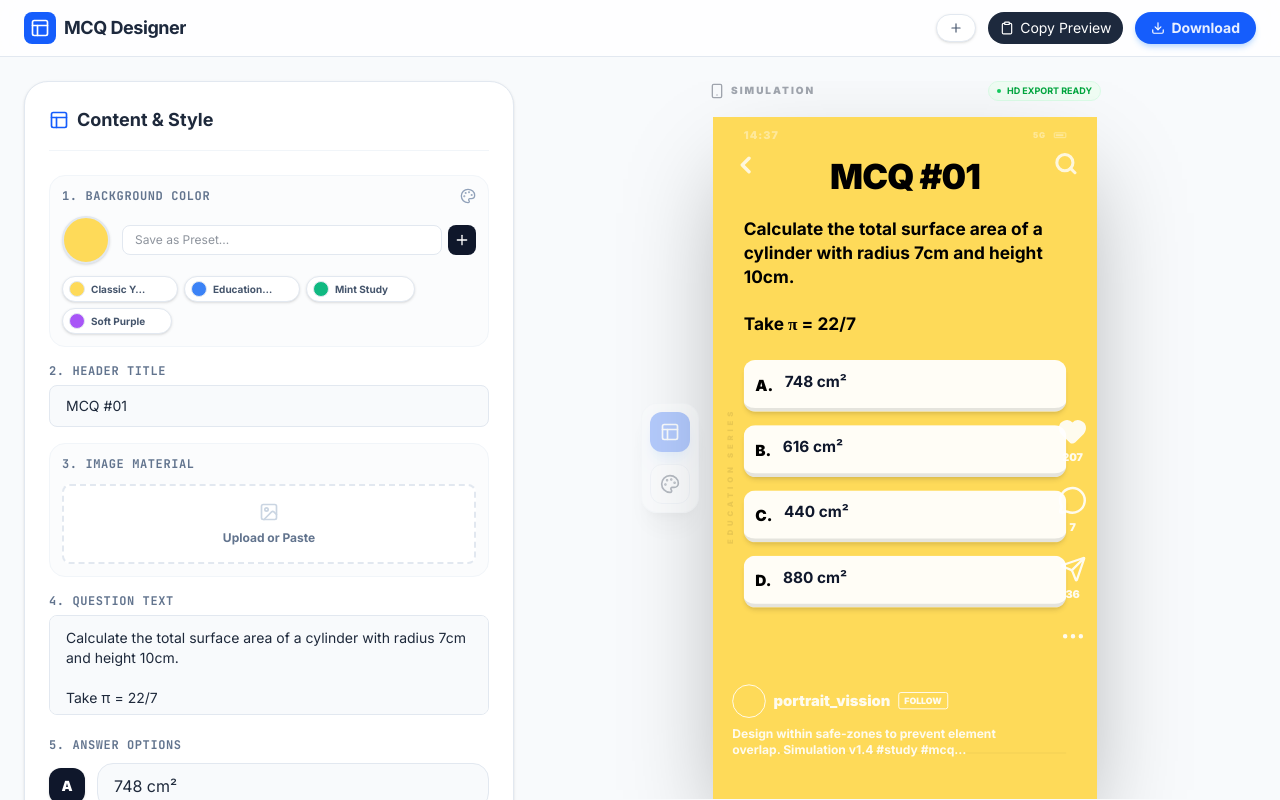
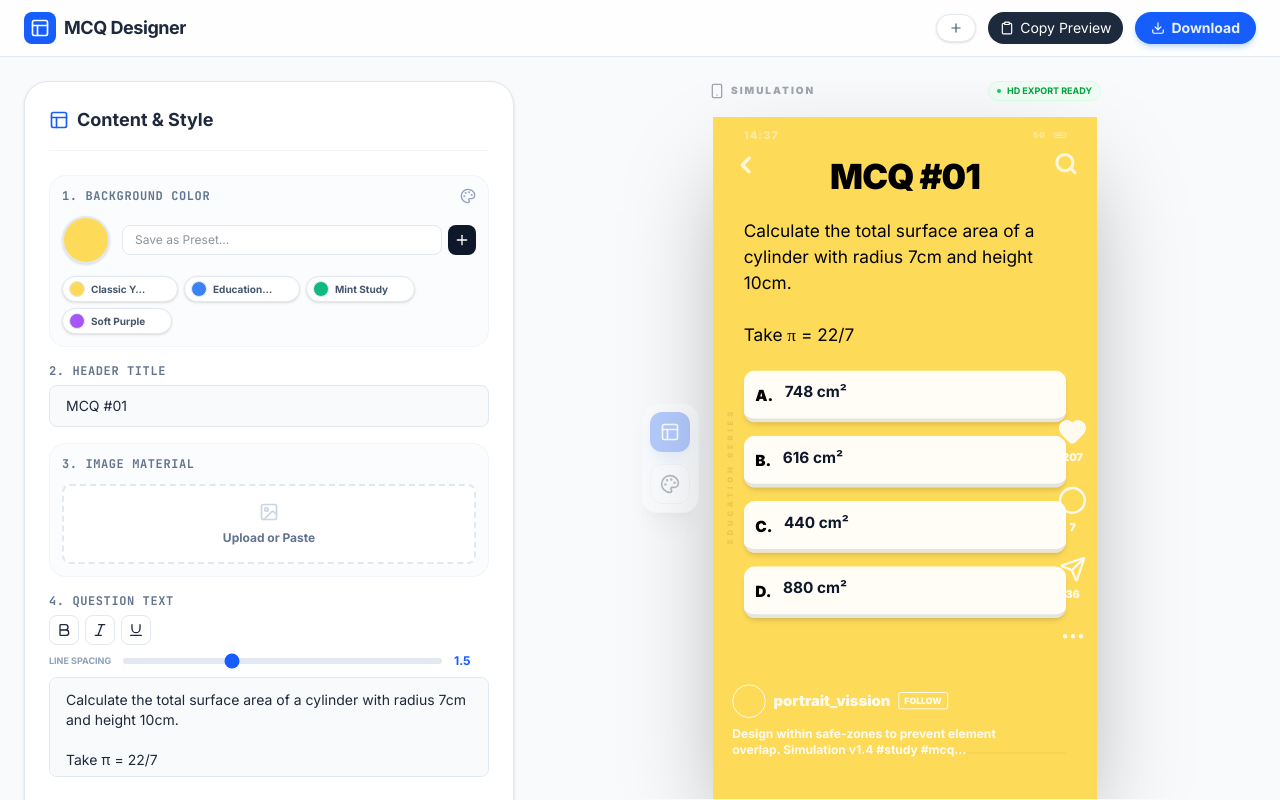
Before and after one commit to LongJumpingWolf/CorpusMedicus, a React (Vite) app: page / in a window 1280 px wide. Shown: the top 800 px of the page. Built offline with nearby package versions, Linux system fonts and the light colour scheme.

Commit message:
feat: add text formatting and line spacing to question text
Introduce formatting toolbar and line spacing control for question text.

Co-authored-by: LongJumpingWolf <228855015+LongJumpingWolf@users.noreply.github.com>

```diff
--- a/src/App.tsx
+++ b/src/App.tsx
@@ -1,6 +1,6 @@
 import React, { useState, useRef, ChangeEvent, useEffect, useCallback } from 'react';
 import { motion, AnimatePresence } from 'motion/react';
-import { Image as ImageIcon, Plus, Trash2, Layout, Smartphone, Share2, Download, Clipboard, Palette, Check, X, Type, ChevronLeft, Search, Heart, MessageCircle, Send, MoreHorizontal } from 'lucide-react';
+import { Image as ImageIcon, Plus, Trash2, Layout, Smartphone, Share2, Download, Clipboard, Palette, Check, X, Type, ChevronLeft, Search, Heart, MessageCircle, Send, MoreHorizontal, Bold, Italic, Underline } from 'lucide-react';
 import { toPng } from 'html-to-image';
 import Cropper from 'react-easy-crop';
 import { MCQData, ColorPreset } from './types';
@@ -29,7 +29,13 @@ const DEFAULT_DATA: MCQData = {
     questionSize: '18',
     optionSize: '16',
     optionPadding: 12,
-    optionGap: 14
+    optionGap: 14,
+    questionLineHeight: 1.5,
+    questionFormatting: {
+      bold: [],
+      italic: [],
+      underline: []
+    }
   },
   watermark: {
     text: 'EDUCATION SERIES',
@@ -437,6 +443,59 @@ export default function App() {
                 {/* 4. Question Text */}
                 <div>
                   <label className="block text-xs font-bold uppercase text-slate-500 mb-1.5 tracking-wider font-mono">4. Question Text</label>
+
+                  {/* Formatting Toolbar */}
+                  <div className="flex gap-1.5 mb-2">
+                    <button
+                      onClick={() => setData(prev => ({
+                        ...prev,
+                        fontSettings: { ...prev.fontSettings, questionFormatting: { ...prev.fontSettings.questionFormatting, bold: prev.fontSettings.questionFormatting.bold.length > 0 ? [] : [{ start: 0, end: prev.question.length }] } }
+                      }))}
+                      className={`p-1.5 rounded-lg border transition-all ${data.fontSettings.questionFormatting.bold.length > 0 ? 'bg-blue-100 border-blue-400' : 'bg-white border-slate-200 hover:border-slate-300'}`}
+                      title="Bold"
+                    >
+                      <Bold className="w-4 h-4" />
+                    </button>
+                    <button
+                      onClick={() => setData(prev => ({
+                        ...prev,
+                        fontSettings: { ...prev.fontSettings, questionFormatting: { ...prev.fontSettings.questionFormatting, italic: prev.fontSettings.questionFormatting.italic.length > 0 ? [] : [{ start: 0, end: prev.question.length }] } }
+                      }))}
+                      className={`p-1.5 rounded-lg border transition-all ${data.fontSettings.questionFormatting.italic.length > 0 ? 'bg-blue-100 border-blue-400' : 'bg-white border-slate-200 hover:border-slate-300'}`}
+                      title="Italic"
+                    >
+                      <Italic className="w-4 h-4" />
+                    </button>
+                    <button
+                      onClick={() => setData(prev => ({
+                        ...prev,
+                        fontSettings: { ...prev.fontSettings, questionFormatting: { ...prev.fontSettings.questionFormatting, underline: prev.fontSettings.questionFormatting.underline.length > 0 ? [] : [{ start: 0, end: prev.question.length }] } }
+                      }))}
+                      className={`p-1.5 rounded-lg border transition-all ${data.fontSettings.questionFormatting.underline.length > 0 ? 'bg-blue-100 border-blue-400' : 'bg-white border-slate-200 hover:border-slate-300'}`}
+                      title="Underline"
+                    >
+                      <Underline className="w-4 h-4" />
+                    </button>
+                  </div>
+
+                  {/* Line Spacing Control */}
+                  <div className="mb-2 flex items-center gap-3">
+                    <label className="text-[9px] font-bold text-slate-400 uppercase">Line Spacing</label>
+                    <input
+                      type="range"
+                      min="1"
+                      max="2.5"
+                      step="0.1"
+                      value={data.fontSettings.questionLineHeight}
+                      onChange={(e) => setData({
+                        ...data,
+                        fontSettings: { ...data.fontSettings, questionLineHeight: parseFloat(e.target.value) }
+                      })}
+                      className="flex-1 h-1.5 bg-slate-200 rounded-full appearance-none cursor-pointer accent-blue-600"
+                    />
+                    <span className="text-xs font-bold text-blue-600 min-w-[35px]">{data.fontSettings.questionLineHeight.toFixed(1)}</span>
+                  </div>
+
                   <textarea
                     value={data.question}
                     onChange={(e) => setData({ ...data, question: e.target.value })}
@@ -789,8 +848,16 @@ export default function App() {
 
                           <div className="flex-1 flex flex-col">
                             <p
-                              className="font-bold text-black mb-6 leading-snug whitespace-pre-wrap flex-none"
-                              style={{ fontSize: `${data.fontSettings.questionSize}px` }}
+                              className="font-bold text-black mb-6 whitespace-pre-wrap flex-none"
+                              style={{
+                                fontSize: `${data.fontSettings.questionSize}px`,
+                                lineHeight: data.fontSettings.questionLineHeight,
+                                fontWeight: data.fontSettings.questionFormatting.bold.length > 0 ? 'bold' : 'normal',
+                                fontStyle: data.fontSettings.questionFormatting.italic.length > 0 ? 'italic' : 'normal',
+                                textDecoration: data.fontSettings.questionFormatting.underline.length > 0 ? 'underline' : 'none',
+                                textDecorationThickness: '2px',
+                                textUnderlineOffset: '4px'
+                              }}
                             >
                               {data.question}
                             </p>
```
